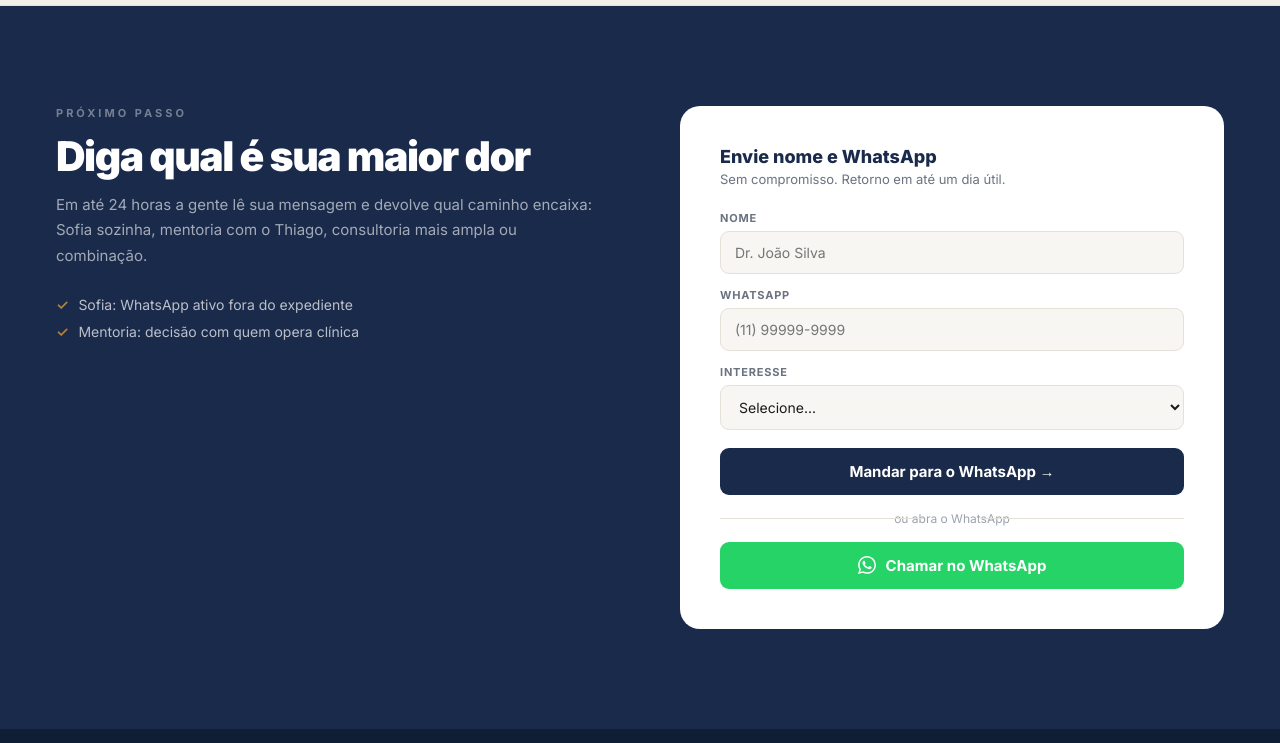
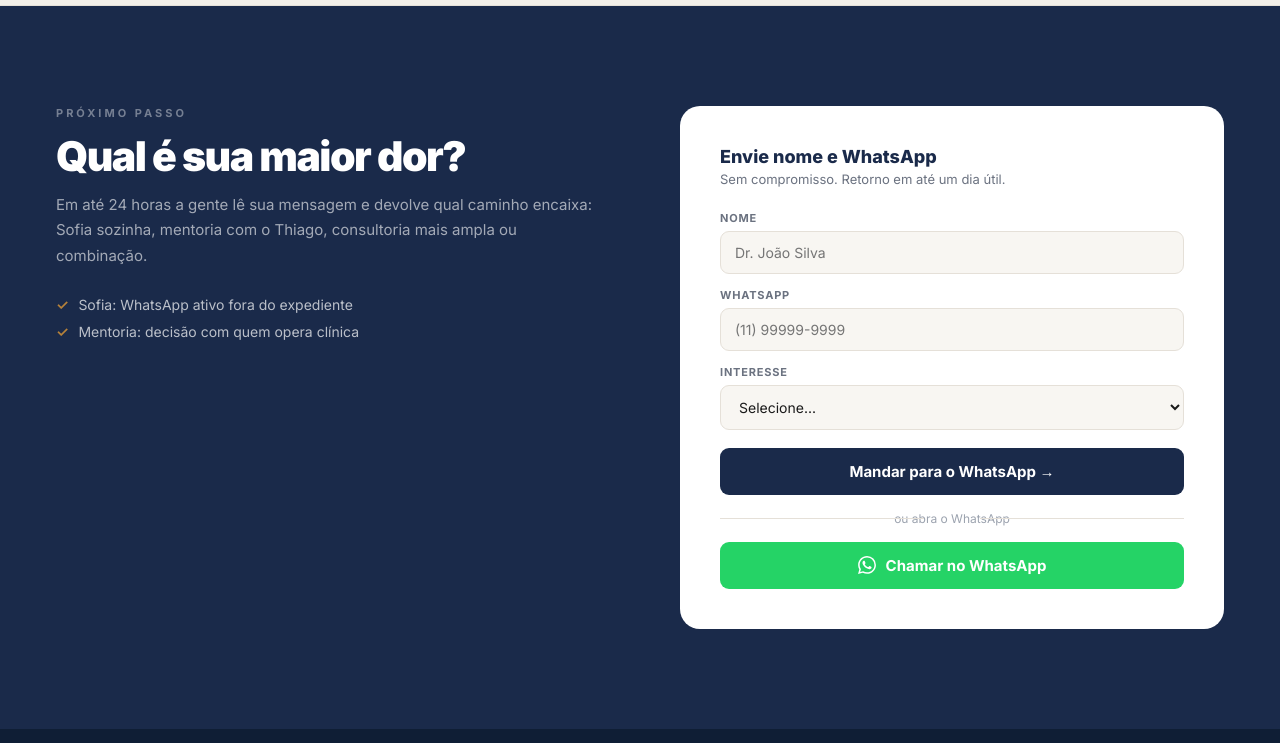
Before and after one commit to Aphex-consultoria/aphex-site, a website: page index.html in a window 1280 px wide. Shown: the part 4220-4963 px from the top of the page. Drawn offline with Linux system fonts and the light colour scheme.

Commit message:
ALteração texto Qual é sua maior dor?

```diff
--- a/index.html
+++ b/index.html
@@ -466,7 +466,7 @@ footer p{font-size:13px;color:rgba(255,255,255,.35)}
   <div class="cta-in">
     <div>
       <div class="cey">Próximo passo</div>
-      <h2 class="ch" id="contato-heading">Diga qual é sua maior dor</h2>
+      <h2 class="ch" id="contato-heading">Qual é sua maior dor?</h2>
       <p class="cp">Em até 24 horas a gente lê sua mensagem e devolve qual caminho encaixa: Sofia sozinha, mentoria com o Thiago, consultoria mais ampla ou combinação.</p>
       <div class="cbens">
         <div class="cben">Sofia: WhatsApp ativo fora do expediente</div>
```
